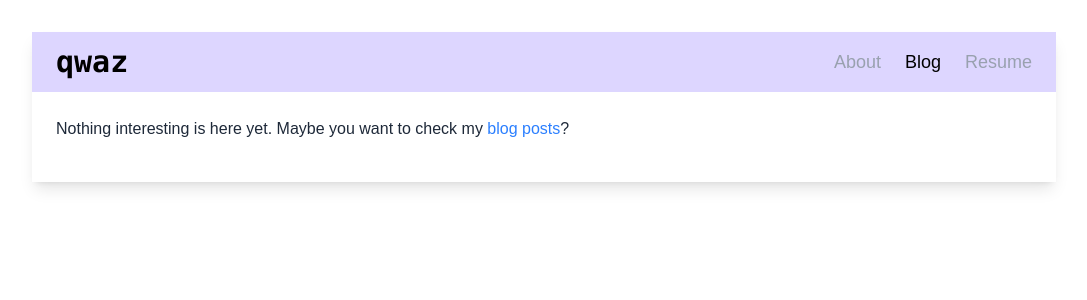
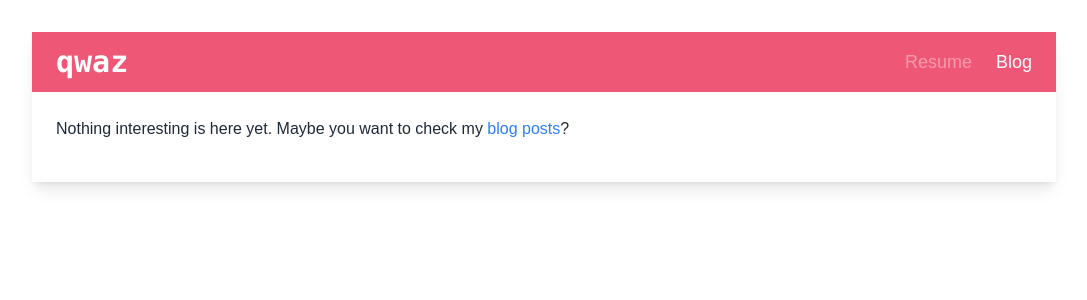
Before and after one commit to Qwaz/blog, a SvelteKit app: page / in a window 1280 px wide. Shown: the top 300 px of the page, without its empty margins (96-1183 px from the left). Built offline with nearby package versions, Linux system fonts and the light colour scheme; a web font is replaced by a local one.

Commit message:
Use different color for the title bar

```diff
--- a/src/app.css
+++ b/src/app.css
@@ -2,6 +2,9 @@
 
 @theme {
   --font-sans: 'Pretendard Variable', sans-serif;
+
+  --color-primary: #ef5777;
+  --color-primary-dark: #eb2a53;
 }
 
 main.article {
--- a/src/routes/+layout.svelte
+++ b/src/routes/+layout.svelte
@@ -14,12 +14,11 @@
 
 <div class="flex justify-center">
 	<div class="mx-6 my-8 w-full max-w-5xl shadow-lg">
-		<nav class="flex items-center justify-between bg-violet-200 px-6 py-3">
+		<nav class="bg-primary flex items-center justify-between px-6 py-3 text-white">
 			<a href="/" class="inline-block font-mono text-3xl font-semibold">qwaz</a>
 			<ul class="flex grow justify-end gap-6 text-lg">
-				<li class="cursor-not-allowed text-gray-400">About</li>
-				<li><a href="/posts" class="inline-block">Blog</a></li>
-				<li class="cursor-not-allowed text-gray-400">Resume</li>
+				<li class="cursor-not-allowed opacity-40">Resume</li>
+				<li><a href="/posts">Blog</a></li>
 			</ul>
 		</nav>
 
```
